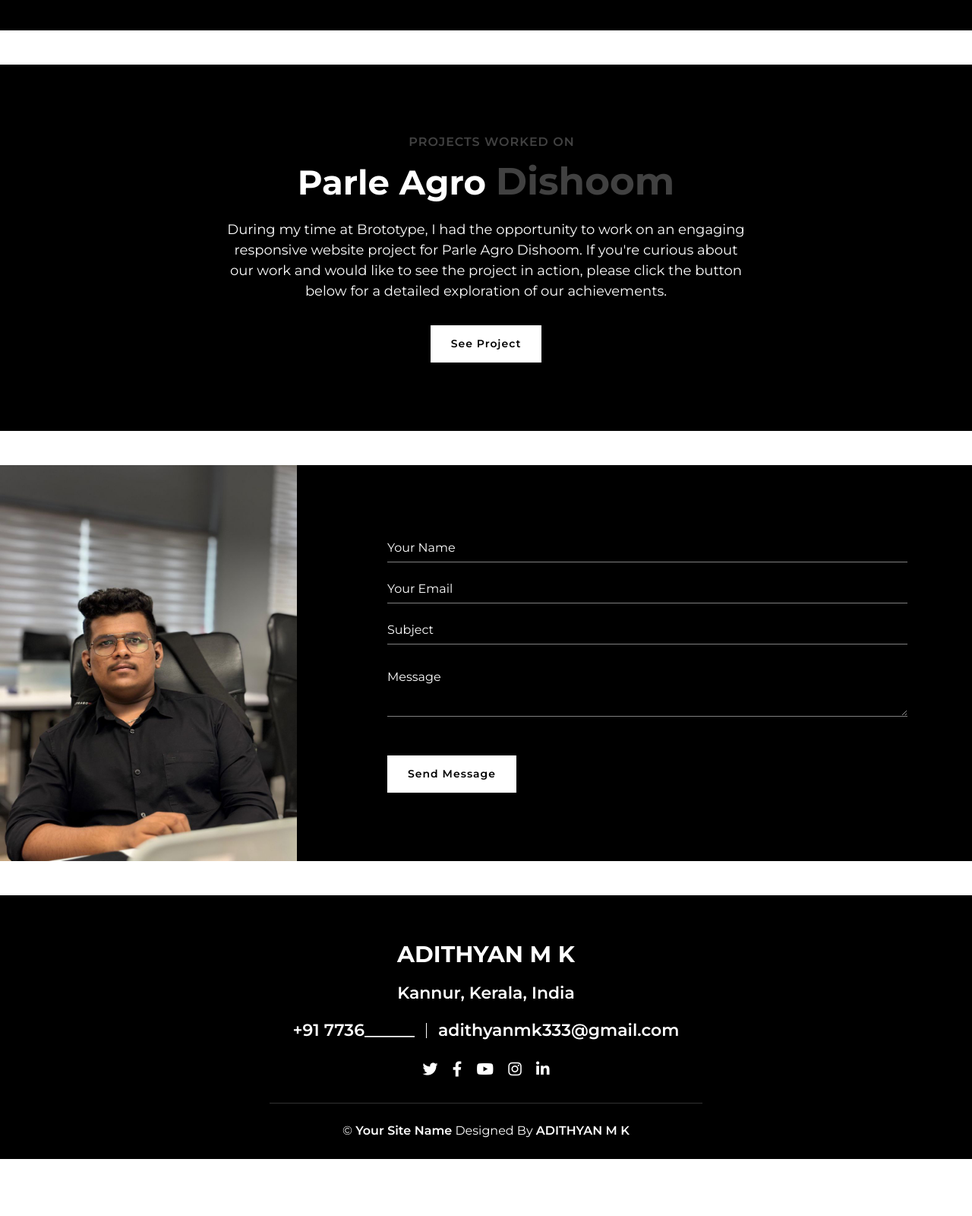
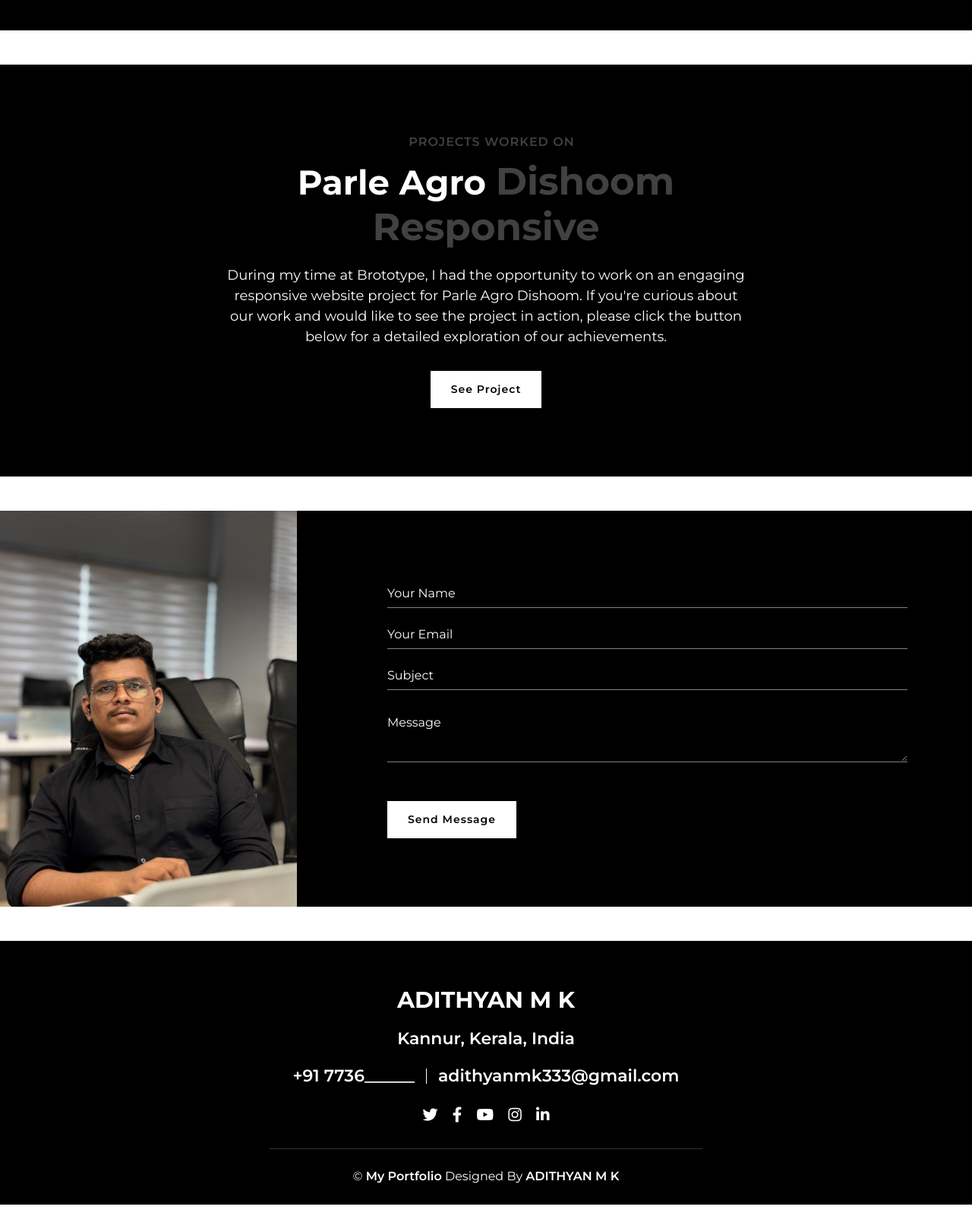
Before and after one commit to ADITHYAN-dev/my-portfolio1, a plain HTML site: page index.html in a window 1280 px wide. Shown: the part 4220-5820 px from the top of the page at 76% size. Before the commit the page ends 5760 px from the top, so only its background shows below. Drawn offline with nearby package versions, Linux system fonts and the light colour scheme; animation ran at ten frames a second; files whose address does not match are found by name.

Commit message:
Update index.html

```diff
--- a/index.html
+++ b/index.html
@@ -286,7 +286,7 @@
             <div class="container">
                 <div class="section-header text-center">
                     <p>Projects worked on</p>
-                    <h2>Parle Agro <span>Dishoom</span></h2>
+                    <h2>Parle Agro <span>Dishoom Responsive</span></h2>
                 </div>
                 <div class="container banner-text">
                     <p>
@@ -426,7 +426,7 @@
                     </div>
                 </div>
                 <div class="container copyright">
-                    <p>&copy; <a href="#">Your Site Name</a>
+                    <p>&copy; <a href="#">My Portfolio</a>
 
                     Designed By <a href="#">ADITHYAN M K</a></p>
                 </div>
```
